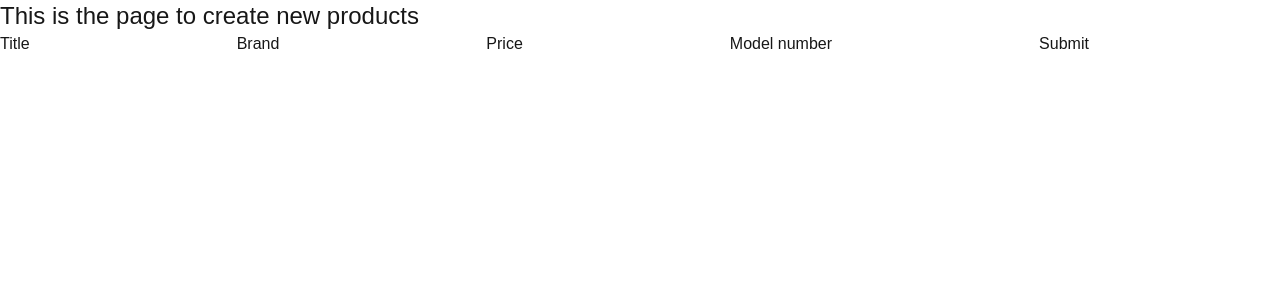
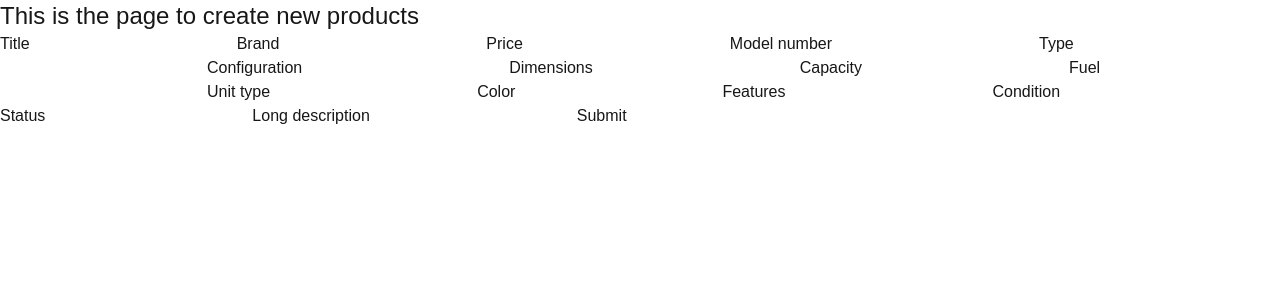
Before and after one commit to zenay910/asu-admin, a Next.js app: page /dashboard/products/create in a window 1280 px wide. Shown: the top 300 px of the page. Built offline with nearby package versions, Linux system fonts and the light colour scheme.

Commit message:
Add product schema validation and enhance CreateProductForm with additional fields

```diff
--- a/app/dashboard/products/create/page.tsx
+++ b/app/dashboard/products/create/page.tsx
@@ -1,12 +1,7 @@
 "use client";
 import { useForm, SubmitHandler } from "react-hook-form";
-
-type FormData = {
-  title: string;
-  brand: string;
-  price: Int16Array;
-  model_number: string;
-};
+import { productSchema, ProductFormData } from "@/app/schemas/productSchema";
+import { zodResolver } from "@hookform/resolvers/zod";
 
 export default function CreateProductForm() {
   const {
@@ -14,9 +9,11 @@ export default function CreateProductForm() {
     setValue,
     handleSubmit,
     formState: { errors },
-  } = useForm<FormData>();
+  } = useForm<ProductFormData>({
+    resolver: zodResolver(productSchema)
+  });
 
-  const onSubmit: SubmitHandler<FormData> = async (data) => {
+  const onSubmit: SubmitHandler<ProductFormData> = async (data) => {
     const response = await fetch('/api/products', {
         method: 'POST',
         headers: { 'Content-Type': 'application/json'},
@@ -41,19 +38,55 @@ export default function CreateProductForm() {
         {/* Section 1: title, brand, price, model_number */}
         <label>Title</label>
         <input {...register("title")} />
+        {errors.title && <span style={{color: 'red'}}>{errors.title.message}</span>}
 
         <label>Brand</label>
         <input {...register("brand")} />
+        {errors.brand && <span style={{color: 'red'}}>{errors.brand.message}</span>}
 
         <label>Price</label>
-        <input {...register("price")} />
+        <input type="number" {...register("price", { valueAsNumber: true})} />
+        {errors.price && <span style={{color: 'red'}}>{errors.price.message}</span>}
 
         <label>Model number</label>
         <input {...register("model_number")} />
+        {errors.model_number && <span style={{color: 'red'}}>{errors.model_number.message}</span>}
 
-        {/* Section 2: type, configuration, dimensions, capacity, fuel, init type */}
+        {/* Section 2: type, configuration, dimensions, capacity, fuel, unit_type */}
+        <label>Type</label>
+        <input {...register("type")} />
+
+        <label>Configuration</label>
+        <input {...register("configuration")} />
+
+        <label>Dimensions</label>
+        <input {...register("dimensions")} />
+
+        <label>Capacity</label>
+        <input type="number" {...register("capacity", { valueAsNumber: true })} />
+
+        <label>Fuel</label>
+        <input {...register("fuel")} />
+
+        <label>Unit type</label>
+        <input {...register("unit_type")} />
 
         {/* Section 3, color, features, condition, status, description_long */}
+
+        <label>Color</label>
+        <input {...register("color")} />
+
+        <label>Features</label>
+        <input {...register("features")} />
+
+        <label>Condition</label>
+        <input {...register("condition")} />
+
+        <label>Status</label>
+        <input {...register("status")} />
+
+        <label>Long description</label>
+        <input {...register("description_long")} />
 
         {/* Submit button */}
         <button type="submit">Submit</button>
--- /dev/null
+++ b/app/schemas/productSchema.ts
@@ -0,0 +1,29 @@
+import { z } from 'zod';
+
+export const productSchema = z.object({
+  // Required fields
+  title: z.string().min(1, "Title is required"),
+  brand: z.string().min(1, "Brand is required"),
+  price: z.number().positive("Price must be greater than 0"),
+  model_number: z.string().min(1, "Model number is required"),
+
+  // Optional fields - strings
+  type: z.string().optional(),
+  configuration: z.string().optional(),
+  fuel: z.string().optional(),
+  unit_type: z.string().optional(),
+  color: z.string().optional(),
+  condition: z.string().optional(),
+  status: z.string().optional(),
+  description_long: z.string().optional(),
+
+  // Optional fields - numbers
+  capacity: z.number().optional(),
+
+  // Optional fields - JSON/objects
+  dimensions: z.any().optional(),  // We'll refine this later if needed
+  features: z.any().optional(),    // We'll refine this later if needed
+});
+
+// This creates a TypeScript type from the schema
+export type ProductFormData = z.infer<typeof productSchema>;
--- a/package.json
+++ b/package.json
@@ -9,11 +9,13 @@
     "lint": "eslint"
   },
   "dependencies": {
+    "@hookform/resolvers": "^5.2.2",
     "@supabase/supabase-js": "^2.78.0",
     "next": "16.0.0",
     "react": "19.2.0",
     "react-dom": "19.2.0",
-    "react-hook-form": "^7.66.0"
+    "react-hook-form": "^7.66.0",
+    "zod": "^4.1.12"
   },
   "devDependencies": {
     "@tailwindcss/postcss": "^4",
```
Also changed, not shown: 1 other file (tests, documents, lock files or other folders).
